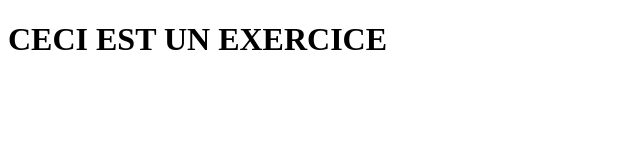
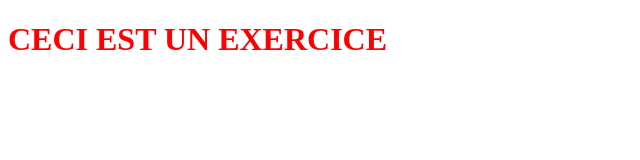
Before and after one commit to Hugues-hub/test3, a plain HTML site: page index.html in a window 1280 px wide. Shown: the whole page, without its empty margins (0-640 px from the left). Drawn offline with Linux system fonts and the light colour scheme; files that its build step writes are made by us from their sources.

Commit message:
link header.css

```diff
--- a/index.html
+++ b/index.html
@@ -3,6 +3,7 @@
 <head>
     <meta charset="UTF-8">
     <meta name="viewport" content="width=device-width, initial-scale=1.0">
+    <link rel="stylesheet" href="header.css">
     <title>Document</title>
 </head>
 <body>
```
